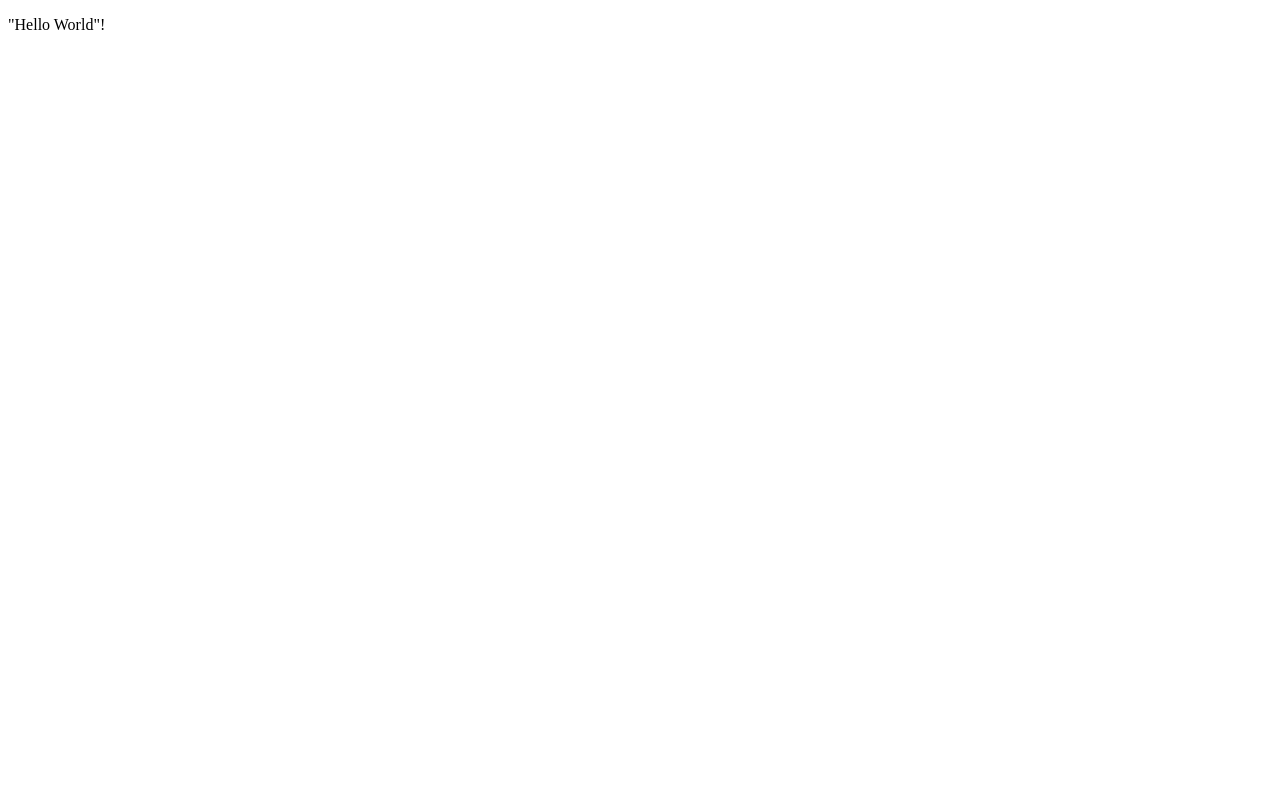
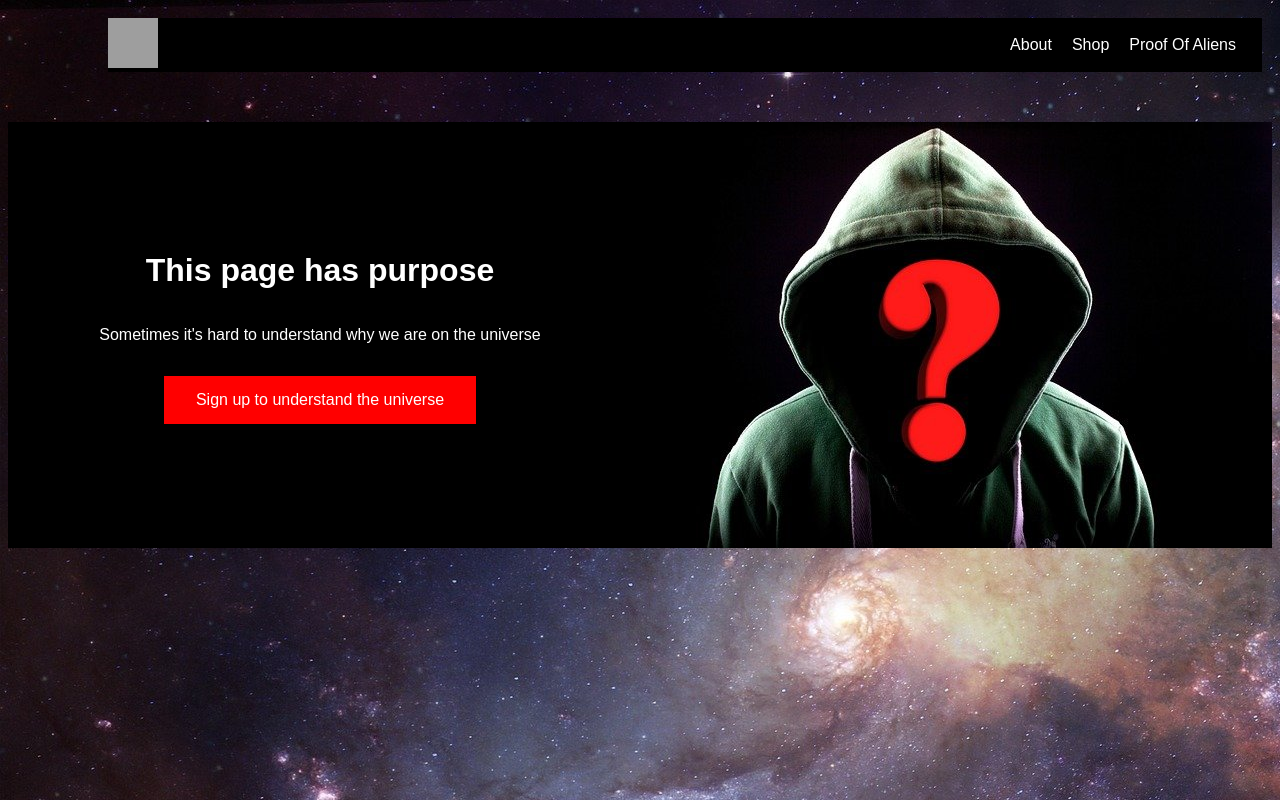
Before and after one commit to DezzEP/Landing-Page, a plain HTML site: page index.html in a window 1280 px wide. Drawn offline with Linux system fonts and the light colour scheme; grey boxes are pictures that could not be loaded.

Commit message:
added images, a header and some content within the body such as a sign up button. Primarily used flexbox.

```diff
--- a/index.html
+++ b/index.html
@@ -4,11 +4,40 @@
   <link rel="stylesheet" href="style.css">
   <meta charset="UTF-8">
   <meta http-equiv="X-UA-Compatible" content="IE=edge">
-  <meta name="Landing Page" content="width=device-width, initial-scale=1.0">
-  <title>Document</title>
+  <title>Landing Page</title>
 </head>
 <body>
- <p>"Hello World"!</p>
+  <nav class="header">
+    <div class="leftside">
+      <img src="images/colorful-tree-of-life-g885af4241_1280.png">
+    </div>
+    <div class="rightside">
+      <ul>
+        <li>About</li>
+        <li>Shop</li>
+        <li>Proof Of Aliens</li>
+      </ul>
+    </div>
+  </nav>
+  <div class="hero">
+    <div class="card"><h1> This page has purpose </h1>
+         <p>Sometimes it's hard to understand why we are on the universe</p>
+         <p class="button">Sign up to understand the universe</p>
+    </div>
+    <div class="card">
+      <img src="images/hacker-g7e78ab75c_640.jpg">
+    </div>
+    </div>
+    <div>
+
+
+
+    </div>
+
+
+
+
+
 
 </body>
 </html>
--- a/style.css
+++ b/style.css
@@ -0,0 +1,63 @@
+.header img{
+  width:50px;
+  height:50px;
+
+}
+body{
+  display:flex;
+  flex-direction:column;
+  justify-content:center;
+  background-color:grey;
+  background-image:url("images/galaxy-g0876c240f_1920.jpg");
+  font-family:Arial, Helvetica, sans-serif
+}
+.header{
+  display:flex;
+  padding-right:10px;
+  align-items:center;
+  flex:1;
+  margin-top:10px;
+  margin-left:100px;
+  margin-right:10px;
+  color:white;
+  background-color: black;
+}
+.button{
+  background-color:red;
+  border: none;
+  color: white;
+  padding: 15px 32px;
+  text-align: center;
+  text-decoration: none;
+  display: inline-block;
+  font-size: 16px;
+}
+.header ul{
+  display:flex;
+  list-style-type: none;
+  margin:0;
+  padding:0;
+  padding: 8px 16px;
+}
+.rightside{
+  margin-left:auto;
+}
+.rightside li{
+  margin-left:20px;
+}
+.hero{
+  display:flex;
+  align-items:center;
+  margin-top:50px;
+  background-color:black;
+  color:white;
+}
+.card{
+  display:flex;
+  flex-direction: column;
+  margin-left:50px;
+  flex:1;
+  margin-right:0px;
+  justify-content:center;
+  align-items:center;
+}
```
Also changed, not shown: images/galaxy-g0876c240f_1920.jpg (added), images/hacker-g7e78ab75c_640.jpg (added), images/icon.png (added), 1 other file.
